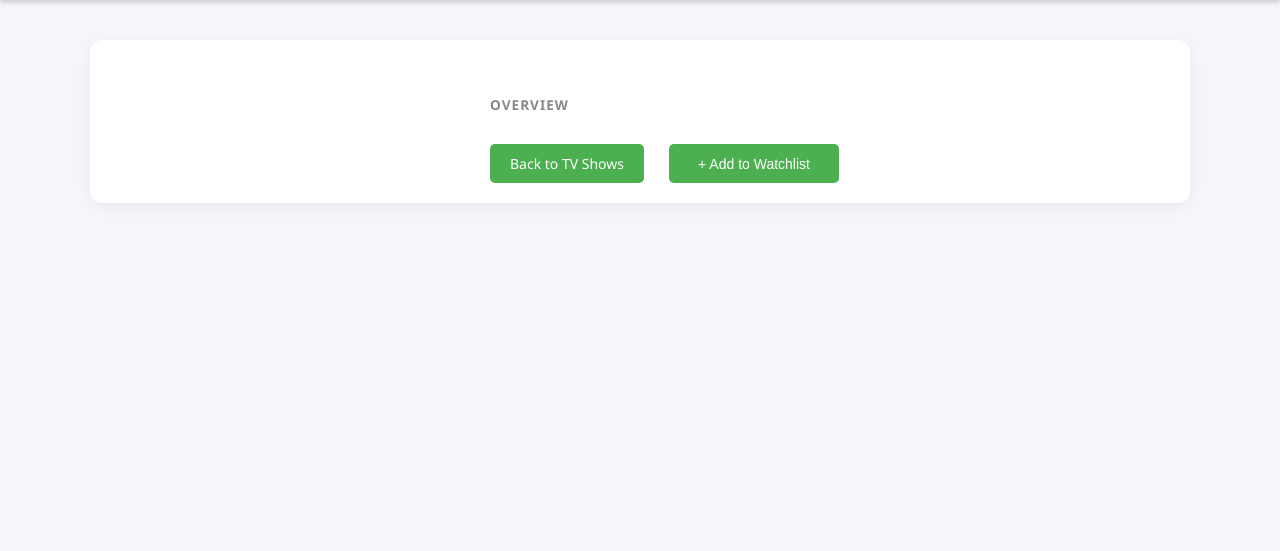
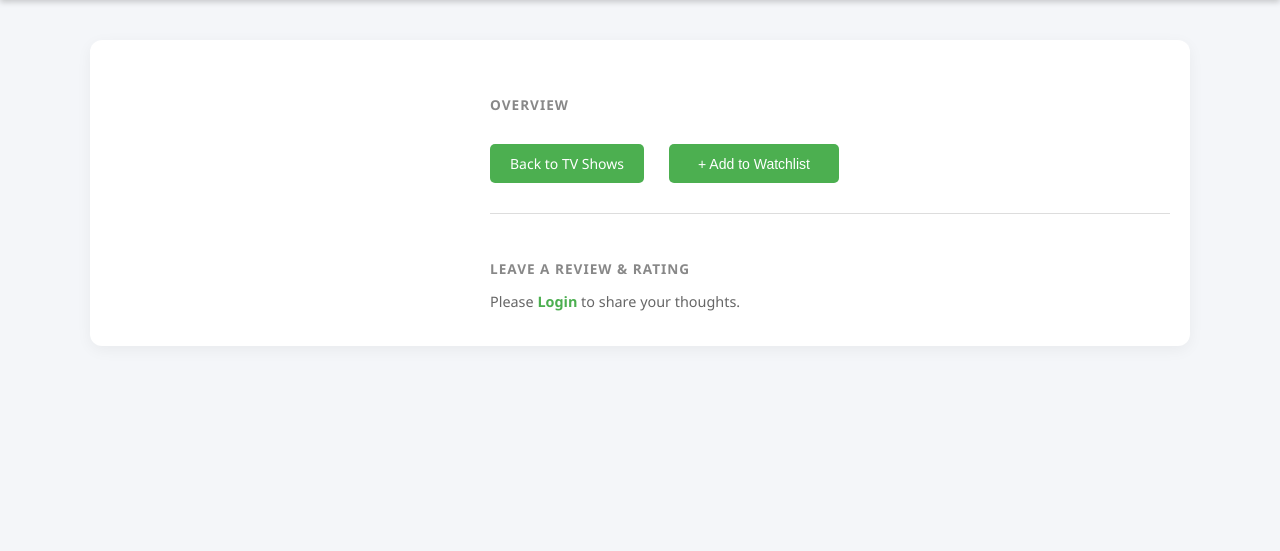
Before and after one commit to Duncan-Pringle/Web-Development-Assignement, a Flask app: page /tv/show/1 in a window 1280 px wide. Shown: the part 117-668 px from the top of the page. Run offline with Flask 3, Linux system fonts and the light colour scheme; a database or web service that is not in the repository returns one stand-in record (values such as "Sample title"); some libraries are stand-ins or nearby versions.

Commit message:
copy and edit current review handling to work with tv

```diff
--- a/static/js/main.js
+++ b/static/js/main.js
@@ -100,4 +100,48 @@ document.addEventListener('DOMContentLoaded', function() {
             });
         };
     }
+
+    const showReviewBtn = document.getElementById('submit-show-review');
+
+    if (showReviewBtn) {
+        showReviewBtn.onclick = function() {
+            const showId = this.getAttribute('data-show-id');
+            const reviewInput = document.getElementById('show-review-text');
+            const ratingInput = document.getElementById('show-review-rating');
+            const msg = document.getElementById('show-review-msg');
+
+            const text = reviewInput.value.trim();
+            const rating = ratingInput.value;
+
+            if (!text) {
+                msg.innerText = "Please write a review!";
+                msg.style.color = "#e74c3c";
+                return;
+            }
+
+            fetch(`/tv/show/${showId}/reviews`, {
+                method: 'POST',
+                headers: { 'Content-Type': 'application/json' },
+                body: JSON.stringify({
+                    reviewText: text,
+                    rating: rating
+                })
+            })
+            .then(res => res.json())
+            .then(data => {
+                if (data.status === 'success') {
+                    msg.innerText = "✅ Review & Rating saved!";
+                    msg.style.color = "#4CAF50";
+                    reviewInput.value = "";
+                } else {
+                    msg.innerText = "❌ Error saving review.";
+                    msg.style.color = "#e74c3c";
+                }
+            })
+            .catch(err => {
+                console.error("TV Review error:", err);
+                msg.innerText = "Connection error.";
+            });
+        };
+    }
 });
--- a/templates/tvDetails.html
+++ b/templates/tvDetails.html
@@ -42,6 +42,34 @@
                 {% endif %}
                 </button>
             </div>
+            <div class="review-section" style="margin-top: 30px; padding-top: 20px; border-top: 1px solid #ddd;">
+                <h3 class="view-description-heading">Leave a Review & Rating</h3>
+
+                {% if session.id %}
+                    <div class="review-form">
+                        <div style="margin-bottom: 15px;">
+                            <label for="show-review-rating" style="font-weight: bold; margin-right: 10px;">Your Rating:</label>
+                            <select id="show-review-rating" style="padding: 8px; border-radius: 5px; border: 1px solid #ccc;">
+                                {% for i in range(10, 0, -1) %}
+                                    <option value="{{ i }}">{{ i }} / 10</option>
+                                {% endfor %}
+                            </select>
+                        </div>
+
+                        <textarea id="show-review-text" placeholder="What did you think of {{ show.title }}?"
+                                style="width: 100%; height: 100px; padding: 12px; border-radius: 8px; border: 1px solid #ccc; margin-bottom: 10px; font-family: inherit; resize: vertical;"></textarea>
+
+                        <button id="submit-show-review" class="btn" data-show-id="{{ show.showID or show.showid }}">
+                            Submit Review
+                        </button>
+                        <span id="show-review-msg" style="margin-left: 10px; font-weight: 500;"></span>
+                    </div>
+                {% else %}
+                    <p style="font-size: 0.9rem; color: #666;">
+                        Please <a href="/login" style="color: #4CAF50; font-weight: bold; text-decoration: none;">Login</a> to share your thoughts.
+                    </p>
+                {% endif %}
+            </div>
         </div>
 
     </div>
```
